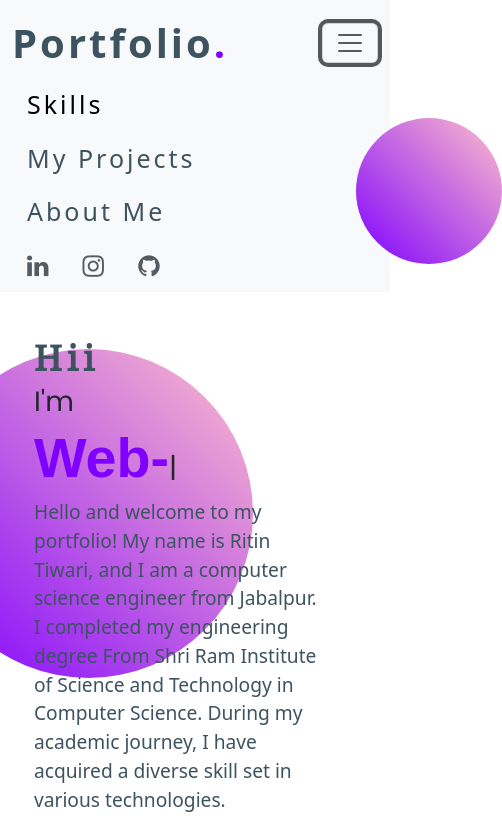
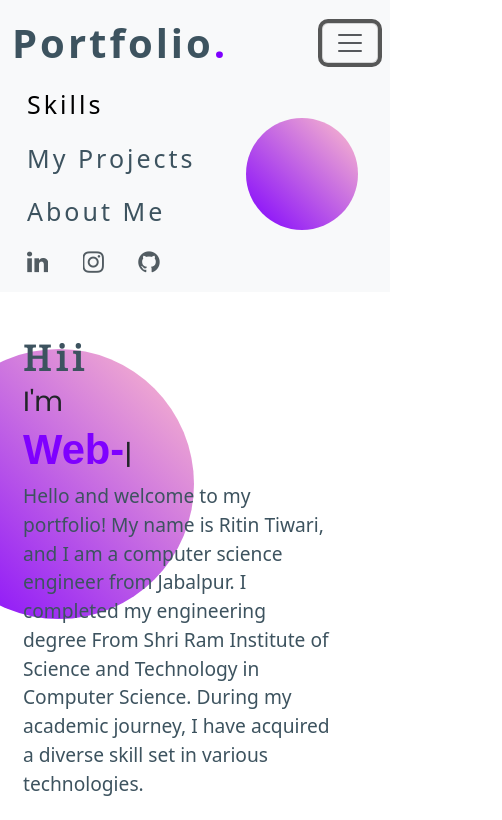
Before and after one commit to rktiwari966/RitinPortfolio, a plain HTML site: page index.html in a window 390 px wide. Both pictures are taken after a click on the button "Toggle navigation". Shown: the top 820 px of the page, 502 px wide, since content can reach past the window. Drawn offline with nearby package versions, Linux system fonts and the light colour scheme; a web font is replaced by a local one.

Commit message:
responsive HomePage

```diff
--- a/index.html
+++ b/index.html
@@ -10,6 +10,9 @@
     @import url("https://fonts.googleapis.com/css2?family=Poppins:wght@400;600;900&display=swap");
     @import url("https://fonts.googleapis.com/css2?family=Caprasimo&family=Noto+Serif:wght@400&display=swap");
 
+    *{
+      overflow: hidden;
+    }
     .logo {
       display: flex;
       font-size: 40px;
@@ -69,33 +72,11 @@
       font-size: 25px;
     }
 
-    .links a:hover {
-      margin: 0px;
-    }
-
     .fa {
       color: #525c62;
     }
-
-    .fa:hover {
-      /* background-color: aqua; */
-      padding: 15px 15px;
-      border-radius: 50%;
-    }
-
-    .fa-twitter:hover {
-      background-color: #0a83ce;
-      color: white;
-    }
-
-    .fa-linkedin:hover {
-      background-color: blue;
-      color: white;
-    }
-
-    .fa-instagram:hover {
-      color: white;
-      background-color: rgb(214, 41, 118);
+   .fa:hover{
+    color: #7f00ff;
    }
 
     .wrapper {
@@ -152,7 +133,7 @@
     height: 146px;
     width: 146px;
     border-radius: 83%;
-      left: 356px;
+    left: 578px;
     top: 14%;
     background: linear-gradient(45deg, #7f00ff, pink);
 }
@@ -235,6 +216,45 @@
       z-index: 5;
       position: relative;
     }
+
+    @media screen and (max-width: 414px){
+      .wrapper::after {
+        position: absolute;
+    content: "";
+    height: 112px;
+    width: 112px;
+    border-radius: 83%;
+    left: 246px;
+    top: 14%;
+    background: linear-gradient(45deg, #7f00ff, pink);
+}
+.wrapper::before {
+  position: absolute;
+    content: "";
+    height: 270px;
+    width: 270px;
+    border-radius: 83%;
+    left: -121px;
+    top: 42%;
+    background: linear-gradient(45deg, #7f00ff, pink);
+    animation: object1 6s linear infinite;
+}
+.multiText {
+    color: #7f00ff;
+    text-transform: capitalize;
+    font: 1.5em sans-serif;
+}
+body{
+overflow: hidden;
+}
+.wrapper {
+    display: flex;
+    width: 100%;
+    /* height: 75vh; */
+    /* align-items: center; */
+    padding: 0 3%;
+}
+    }
   </style>
   <link rel="stylesheet" href="https://cdnjs.cloudflare.com/ajax/libs/font-awesome/4.7.0/css/font-awesome.min.css" />
   <link rel="stylesheet" href="https://cdn.jsdelivr.net/npm/bootstrap@5.3.0-alpha1/dist/css/bootstrap.min.css">
@@ -279,7 +299,7 @@
   </nav>
   <div class="container-fluid">
     <div class="wrapper">
-      <div class="col-0 col-md-9">
+      <div class="col-0 col-lg-9">
         <span class="topline">Hii</span>
         <h1>I'm</h1>
         <h1><span class="multiText fw-bold"></span></h1>
@@ -301,9 +321,9 @@
               Me</a></button>
         </div>
       </div>
-      <div class="col-1 col-md-3 d-none d-md-block">
+      <div class="col-1 col-lg-3 d-none d-lg-block">
         <div class="imgbox">
-          <img src="Img1.png" id="splash" alt="" />
+          <img src="" id="splash" alt="ritin.png" />
           <img src="" alt="" />
         </div>
       </div>
```
Lines whose indentation alone changed are shown as unchanged.
